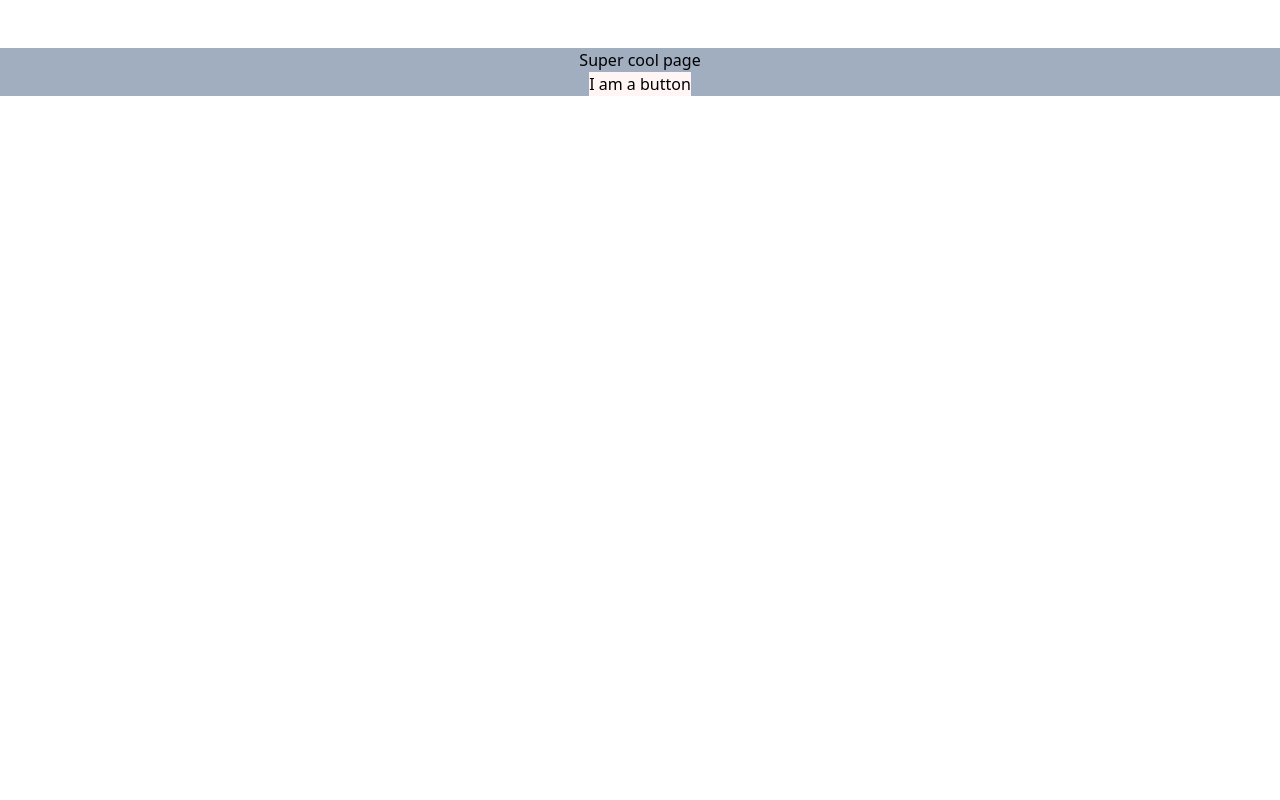
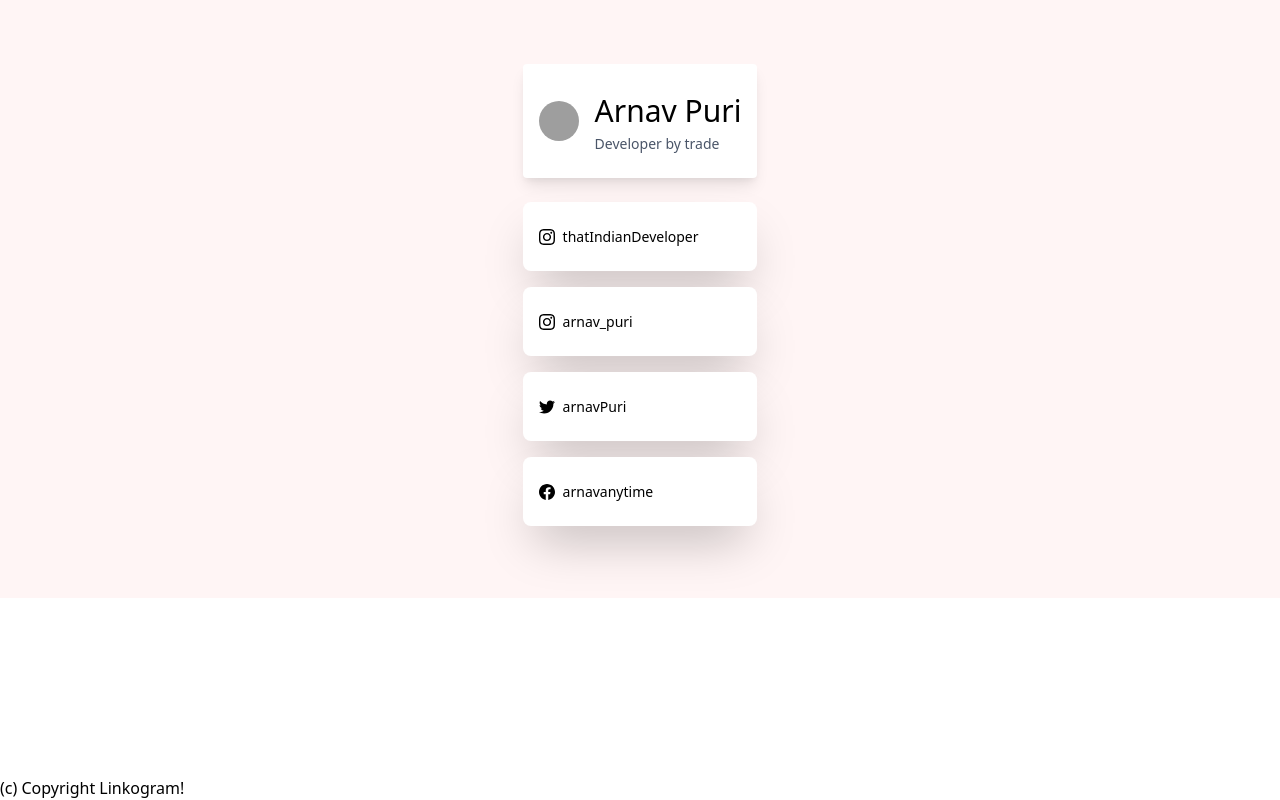
Before and after one commit to ArnavPuri/linkogram, a React (Create React App) app: page / in a window 1280 px wide. Built offline with nearby package versions, Linux system fonts and the light colour scheme; grey boxes are pictures that could not be loaded.

Commit message:
Basic UI completed

```diff
--- a/package.json
+++ b/package.json
@@ -3,6 +3,7 @@
   "version": "0.1.0",
   "private": true,
   "dependencies": {
+    "@coreui/icons": "^1.0.1",
     "@testing-library/jest-dom": "^4.2.4",
     "@testing-library/react": "^9.3.2",
     "@testing-library/user-event": "^7.1.2",
--- a/src/App.js
+++ b/src/App.js
@@ -1,15 +1,11 @@
 import React from 'react';
 import './styles.css';
+import Profile from './profile/index';
 
 function App() {
-  return (
-      <div className="flex flex-col mx-auto my-12 items-center bg-gray-500">
-          <h1>Super cool page</h1>
-          <button className="bg-red-100" onClick={() => console.log("I was clicked")}>
-              I am a button
-          </button>
-      </div>
-  );
+    return (
+        <Profile/>
+    );
 }
 
 export default App;
--- /dev/null
+++ b/src/profile/LinkCard.js
@@ -0,0 +1,53 @@
+import React from "react";
+import './styles.css'
+import Constants from "./constants";
+
+class LinkCard extends React.Component {
+    handle = 'thatIndianDeveloper';
+    socialMedia = 'Instagram';
+    svgPath = Constants.instagramSVG;
+    state = {
+        isHover: false,
+    };
+
+    constructor(props) {
+        super(props);
+        this.handle = props.handle;
+        this.socialMedia = props.socialMedia;
+        switch (this.socialMedia) {
+            case "Instagram":
+                this.svgPath = Constants.instagramSVG;
+                break;
+            case "Twitter":
+                this.svgPath = Constants.twitterSVG;
+                break;
+            case "Facebook":
+                this.svgPath = Constants.facebookSVG;
+                break;
+            default:
+                this.svgPath = Constants.instagramSVG;
+                break;
+        }
+        if (this.socialMedia === 'Twitter') {
+            this.svgPath = Constants.twitterSVG
+        }
+    };
+
+    onMouseOver = () => this.setState({isHover: true});
+    onMouseOut = () => this.setState({isHover: false});
+
+    render() {
+        return <div
+            className={`rounded-lg overflow-hidden bg-white flex items-center px-4 py-6 my-2  min-w-full ${this.state.isHover ? 'shadow-md' : 'shadow-2xl'}`}
+            onMouseOver={this.onMouseOver} onMouseOut={this.onMouseOut}>
+            <svg className="fill-current w-4 mr-2" xmlns="http://www.w3.org/2000/svg"
+                 viewBox="0 0 32 32">
+                <path
+                    d={this.svgPath}></path>
+            </svg>
+            <h1 className="text-sm">{this.handle}</h1>
+        </div>
+    };
+}
+
+export default LinkCard;
--- /dev/null
+++ b/src/profile/Profile.js
@@ -0,0 +1,35 @@
+import React from 'react';
+import '../styles.css';
+import LinkCard from "./LinkCard";
+
+class Profile extends React.Component {
+
+    render() {
+        return (
+            <div className="bg-red-100 flex flex-col">
+                <div className="flex flex-col mx-auto my-16 items-center">
+                    {/* Name card */}
+                    <div
+                        className="max-w-sm rounded overflow-hidden shadow-lg bg-white flex items-center px-4 py-6 mb-4">
+                        <img src="https://www.pngarts.com/files/3/Avatar-PNG-High-Quality-Image.png" alt="User avatar"
+                             className="w-10 h-10 rounded-full mr-4"/>
+                        <div className="flex-col">
+                            <h1 className="text-3xl">Arnav Puri</h1>
+                            <h1 className="font-light text-sm text-gray-700">Developer by trade</h1>
+                        </div>
+                    </div>
+                    {/* Link card */}
+                    <LinkCard handle="thatIndianDeveloper" socialMedia="Instagram"/>
+                    <LinkCard handle="arnav_puri" socialMedia="Instagram"/>
+                    <LinkCard handle="arnavPuri" socialMedia="Twitter"/>
+                    <LinkCard handle="arnavanytime" socialMedia="Facebook"/>
+                </div>
+                <footer className="flex w-full fixed bottom-0 items-center text-center">
+                    <p>(c) Copyright Linkogram!</p>
+                </footer>
+            </div>
+        );
+    }
+}
+
+export default Profile;
--- /dev/null
+++ b/src/profile/index.js
@@ -0,0 +1,3 @@
+import Profile from "./Profile";
+
+export default Profile;
--- /dev/null
+++ b/src/profile/styles.css
@@ -0,0 +1,3 @@
+* {
+    transition: all 500ms ease-in;
+}
```
Also changed, not shown: src/profile/constants.js (added, +7 -0 lines).
